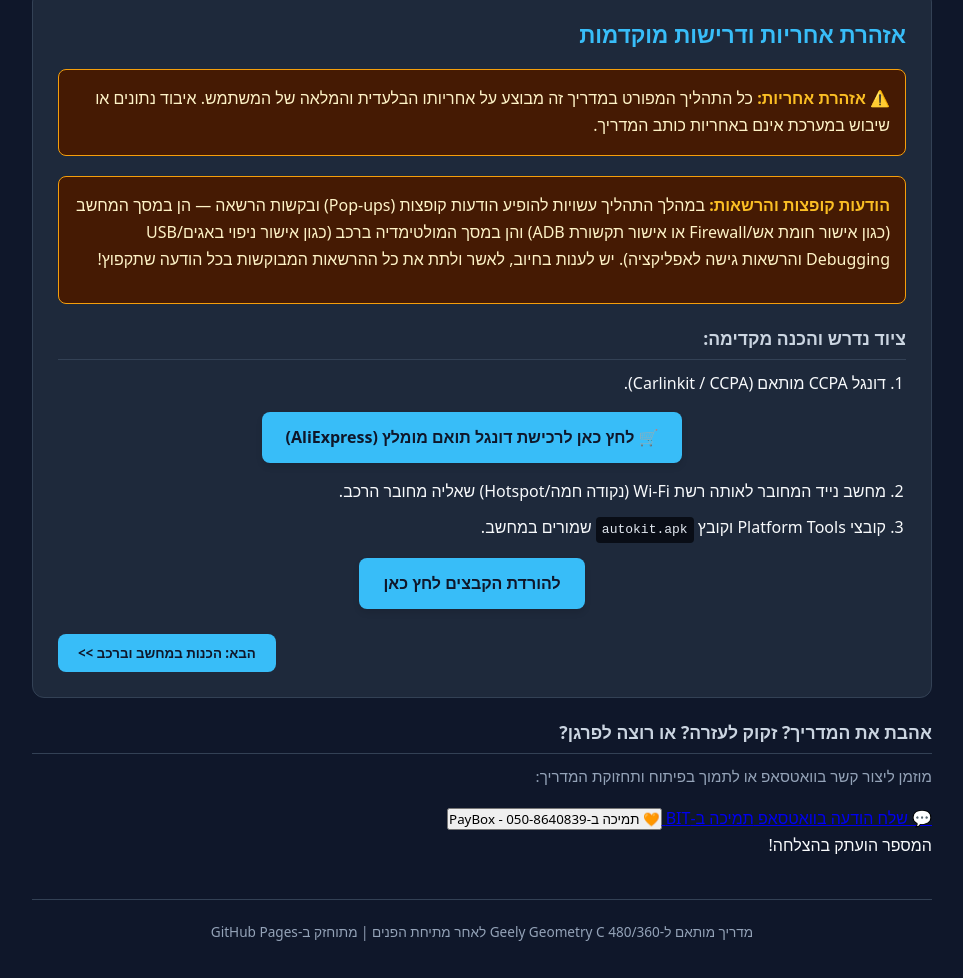
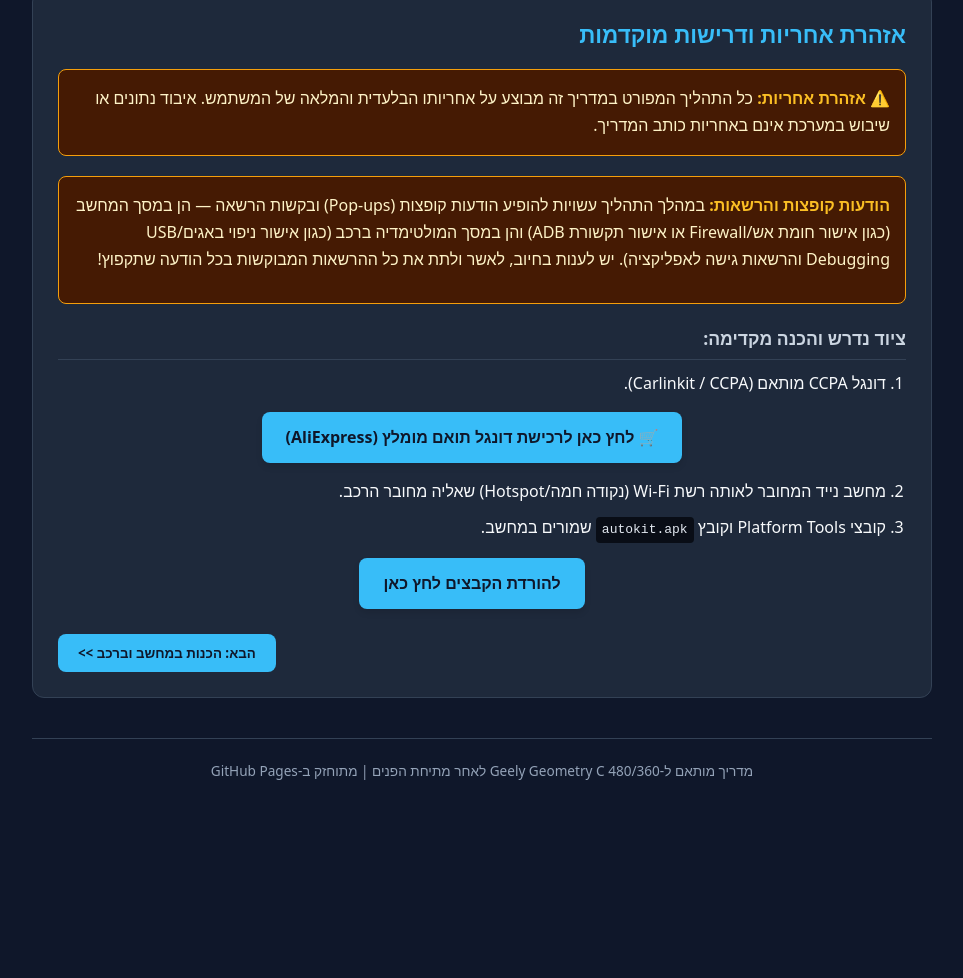
Before and after one commit to drorff/Carplay--Geely-Geometry-C-480-360, a plain HTML site: page index.html in a window 1280 px wide. Shown: the part 273-1251 px from the top of the page, without its empty margins (158-1121 px from the left). After the commit the page ends 1090 px from the top, so only its background shows below. Drawn offline with Linux system fonts and the light colour scheme.

Commit message:
Update index.html

```diff
--- a/index.html
+++ b/index.html
@@ -514,29 +514,6 @@
         </div>
     </section>
 
-    <!-- אזור תמיכה, וואטסאפ ותרומה (Bit / PayBox) -->
-    <div class="support-section">
-        <h3>אהבת את המדריך? זקוק לעזרה? או רוצה לפרגן?</h3>
-        <p style="color: var(--text-muted); font-size: 0.95rem;">מוזמן ליצור קשר בוואטסאפ או לתמוך בפיתוח ותחזוקת המדריך:</p>
-        <div class="support-buttons">
-            <!-- כפתור וואטסאפ -->
-            <a href="https://wa.me/972508640839?text=שלום%20דרור,%20השתמשתי%20במדריך%20שלך%20לג'ילי%20ואשמח%20לעזרה" target="_blank" rel="noopener noreferrer" class="support-btn whatsapp-btn">
-                💬 שלח הודעה בוואטסאפ
-            </a>
-            <!-- כפתור ביט -->
-            <a href="https://www.bitpay.co.il/app/me/626AF067-4BBA-3E18-2299-F89EF9E6CE1F84C0" target="_blank" rel="noopener noreferrer" class="support-btn whatsapp-btn">
-                תמיכה ב-BIT
-            </a>
-            <!-- כפתור פייבוקס -->
-            <button onclick="copyToClipboard('0508640839', 'מספר ה-PayBox (050-8640839) הועתק ללוח בהצלחה!')" class="support-btn paybox-btn">
-                🧡 תמיכה ב-PayBox - 050-8640839
-            </button>
-        </div>
-    </div>
-
-    <!-- הודעת Toast לצילום/העתקה -->
-    <div id="toast">המספר הועתק בהצלחה!</div>
-
     <footer>
         <p>מדריך מותאם ל-Geely Geometry C 480/360 לאחר מתיחת הפנים | מתוחזק ב-GitHub Pages</p>
     </footer>
```
